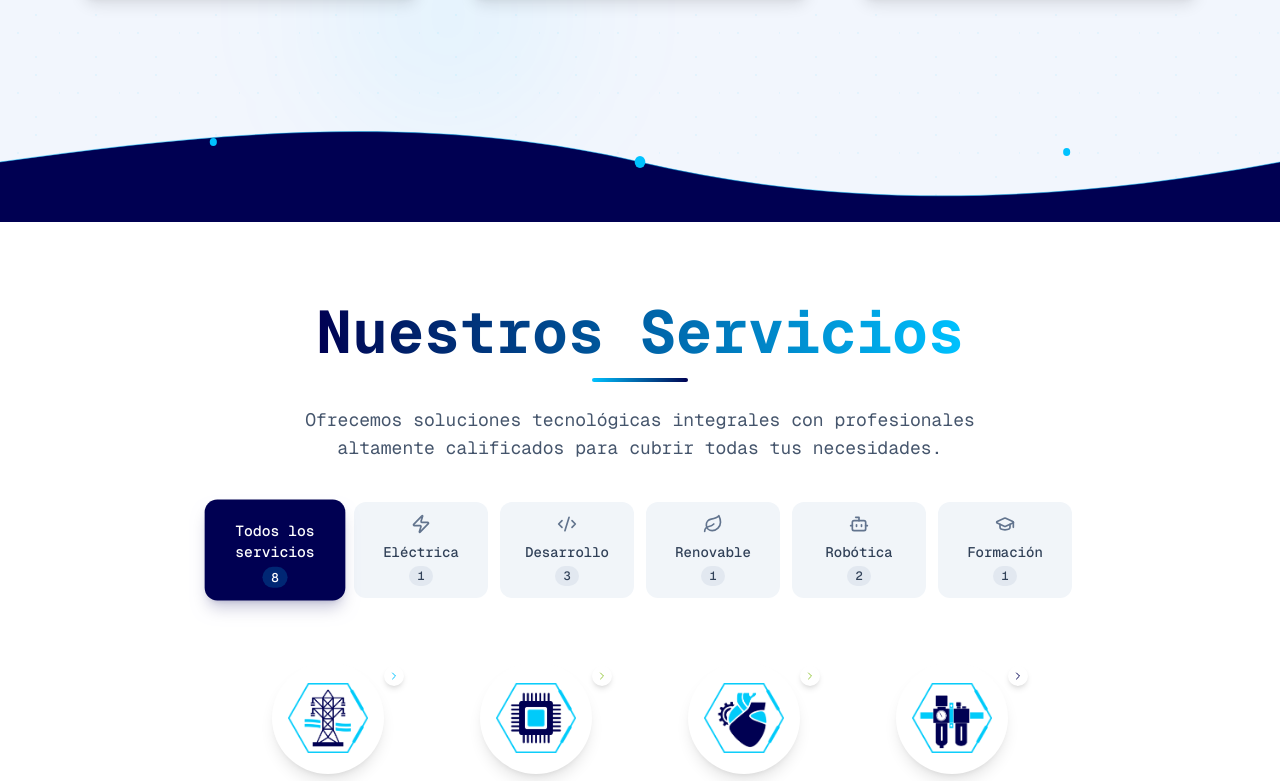
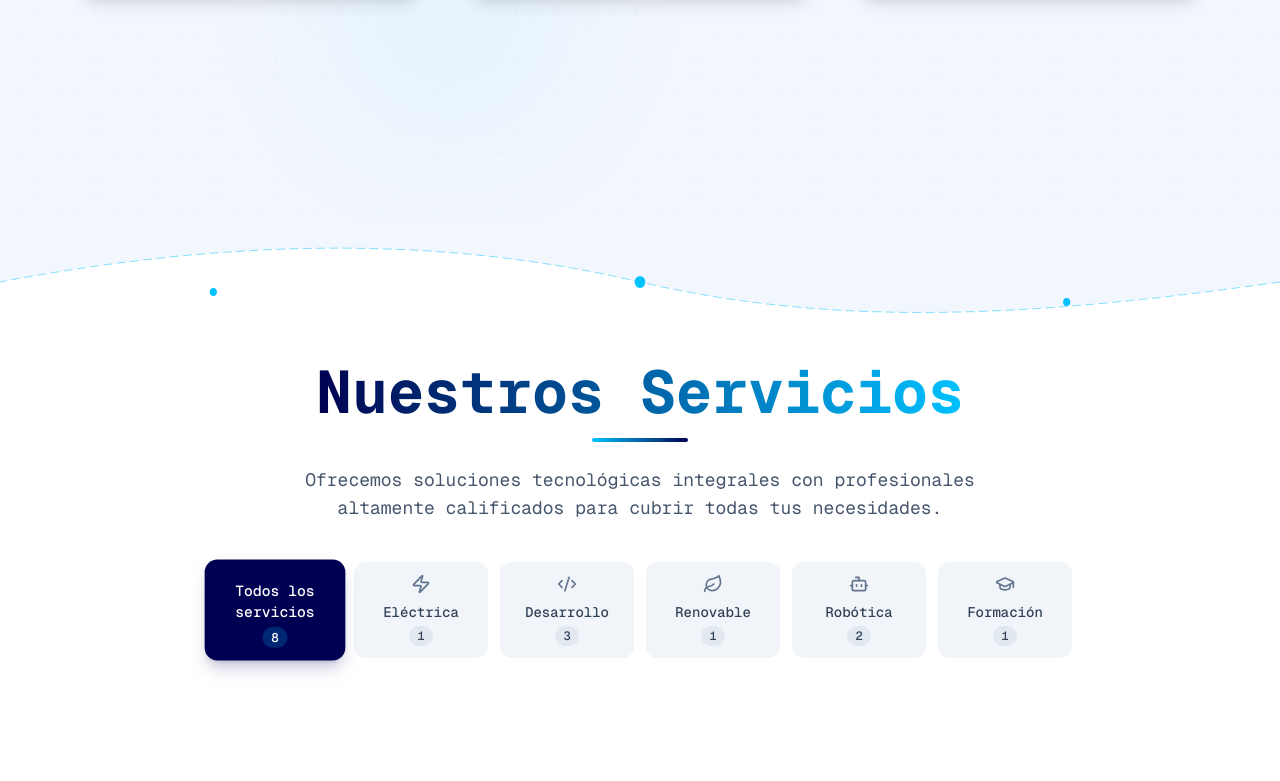
Before and after one commit to lauro99/InnovaTech, a Next.js app: page / in a window 1280 px wide. Shown: the part 2719-3500 px from the top of the page. Built offline with nearby package versions, Linux system fonts and the light colour scheme.

Commit message:
Fix de bugs visuales y correccion de envio de correo

```diff
--- a/src/components/Contacto.jsx
+++ b/src/components/Contacto.jsx
@@ -39,7 +39,7 @@ export default function Contacto() {
     }
   };
 
-  const handleSubmit = async (e) => {
+ const handleSubmit = async (e) => {
     e.preventDefault();
     setEnviando(true);
     setExito("");
@@ -48,7 +48,9 @@ export default function Contacto() {
     try {
       // Validar datos con Zod
       const validatedData = contactoSchema.parse(formData);
-      const { nombre, empresa, servicio, correo, celular, mensaje } = validatedData;      // Enviar datos al backend
+      const { nombre, empresa, servicio, correo, celular, mensaje } = validatedData;
+
+      // Enviar datos al backend
       const response = await fetch("/api/contact", {
         method: "POST",
         body: JSON.stringify({
@@ -63,7 +65,7 @@ export default function Contacto() {
 
       console.log(response);
 
-      const data = await response.json().catch(() => ({}));
+
 
       if (response.ok) {
         setExito("¡Mensaje enviado correctamente!");
@@ -94,6 +96,7 @@ export default function Contacto() {
       setEnviando(false);
     }
   };
+
   // Variantes para animación de elementos del formulario
   const formItemVariants = {
     hidden: { opacity: 0, y: 15 },
--- a/src/components/MVV.jsx
+++ b/src/components/MVV.jsx
@@ -194,62 +194,10 @@ export default function MVV() {
         </div>
       </section>      {/* Circuito tecnológico en la parte inferior */}
       <div className="absolute bottom-0 left-0 w-full">
-        <svg width="100%" height="120" viewBox="0 0 1440 120" fill="none" xmlns="http://www.w3.org/2000/svg" preserveAspectRatio="none">
-          <motion.path
-            d="M0,60 C240,30 480,10 720,60 C960,110 1200,100 1440,60 L1440,120 L0,120 Z"
-            fill="#000052"
-            initial={{ opacity: 0, y: 20 }}
-            whileInView={{ opacity: 1, y: 0 }}
-            viewport={{ once: true }}
-            transition={{ duration: 0.8 }}
-          />
 
-          {/* Líneas de circuito */}
-          <motion.path
-            d="M0,60 C240,30 480,10 720,60 C960,110 1200,100 1440,60"
-            stroke="#00C2FF"
-            strokeWidth="1"
-            strokeDasharray="10 5"
-            strokeOpacity="0.5"
-            fill="none"
-            variants={lineVariants}
-            initial="hidden"
-            whileInView="visible"
-            viewport={{ once: true }}
-          />
 
-          {/* Círculos decorativos */}
-          <motion.circle
-            cx="240"
-            cy="40"
-            r="4"
-            fill="#00C2FF"
-            initial={{ opacity: 0, scale: 0 }}
-            whileInView={{ opacity: 1, scale: 1 }}
-            viewport={{ once: true }}
-            transition={{ delay: 0.8, duration: 0.4 }}
-          />
-          <motion.circle
-            cx="720"
-            cy="60"
-            r="6"
-            fill="#00C2FF"
-            initial={{ opacity: 0, scale: 0 }}
-            whileInView={{ opacity: 1, scale: 1 }}
-            viewport={{ once: true }}
-            transition={{ delay: 1, duration: 0.4 }}
-          />
-          <motion.circle
-            cx="1200"
-            cy="50"
-            r="4"
-            fill="#00C2FF"
-            initial={{ opacity: 0, scale: 0 }}
-            whileInView={{ opacity: 1, scale: 1 }}
-            viewport={{ once: true }}
-            transition={{ delay: 1.2, duration: 0.4 }}
-          />
-        </svg>
+
+
       </div>
     </div>
   );
--- a/src/components/Servicios.jsx
+++ b/src/components/Servicios.jsx
@@ -177,13 +177,50 @@ export default function Servicios() {
     : servicios.filter(serv => serv.categoria === activeCategory);
 
   return (
-    <section id="servicios" className="py-20 px-4 max-w-7xl mx-auto relative">
+    <section id="servicios" className="w-full  relative">
+      <svg width="100%" height="120" viewBox="0 0 1440 120" fill="none" xmlns="http://www.w3.org/2000/svg" preserveAspectRatio="none">
+  <g transform="rotate(180, 720, 60)">
+    <path
+      d="M0,60 C240,30 480,10 720,60 C960,110 1200,100 1440,60 L1440,120 L0,120 Z"
+      fill="#F2F6FD"
+    />
+
+    <path
+      d="M0,60 C240,30 480,10 720,60 C960,110 1200,100 1440,60"
+      stroke="#00C2FF"
+      strokeWidth="1"
+      strokeDasharray="10 5"
+      strokeOpacity="0.5"
+      fill="none"
+    />
+
+    <circle
+      cx="240"
+      cy="40"
+      r="4"
+      fill="#00C2FF"
+    />
+    <circle
+      cx="720"
+      cy="60"
+      r="6"
+      fill="#00C2FF"
+    />
+    <circle
+      cx="1200"
+      cy="50"
+      r="4"
+      fill="#00C2FF"
+    />
+  </g>
+</svg>
+
       {/* Elementos decorativos */}
       <div className="absolute top-0 left-1/2 -translate-x-1/2 w-full h-96 bg-gradient-to-b from-blue-50 to-transparent rounded-full blur-3xl opacity-50 -z-10" />
       <div className="absolute bottom-0 right-0 w-64 h-64 bg-gradient-to-tr from-[#00C2FF]/10 to-transparent rounded-full blur-xl -z-10" />
       <div className="absolute top-1/3 left-0 w-48 h-48 bg-gradient-to-tl from-[#000052]/10 to-transparent rounded-full blur-xl -z-10" />
 
-      <div className="text-center mb-16">
+      <div className="text-center mb-16 p-5">
         <motion.div
           initial={{ opacity: 0, y: -20 }}
           whileInView={{ opacity: 1, y: 0 }}
```
